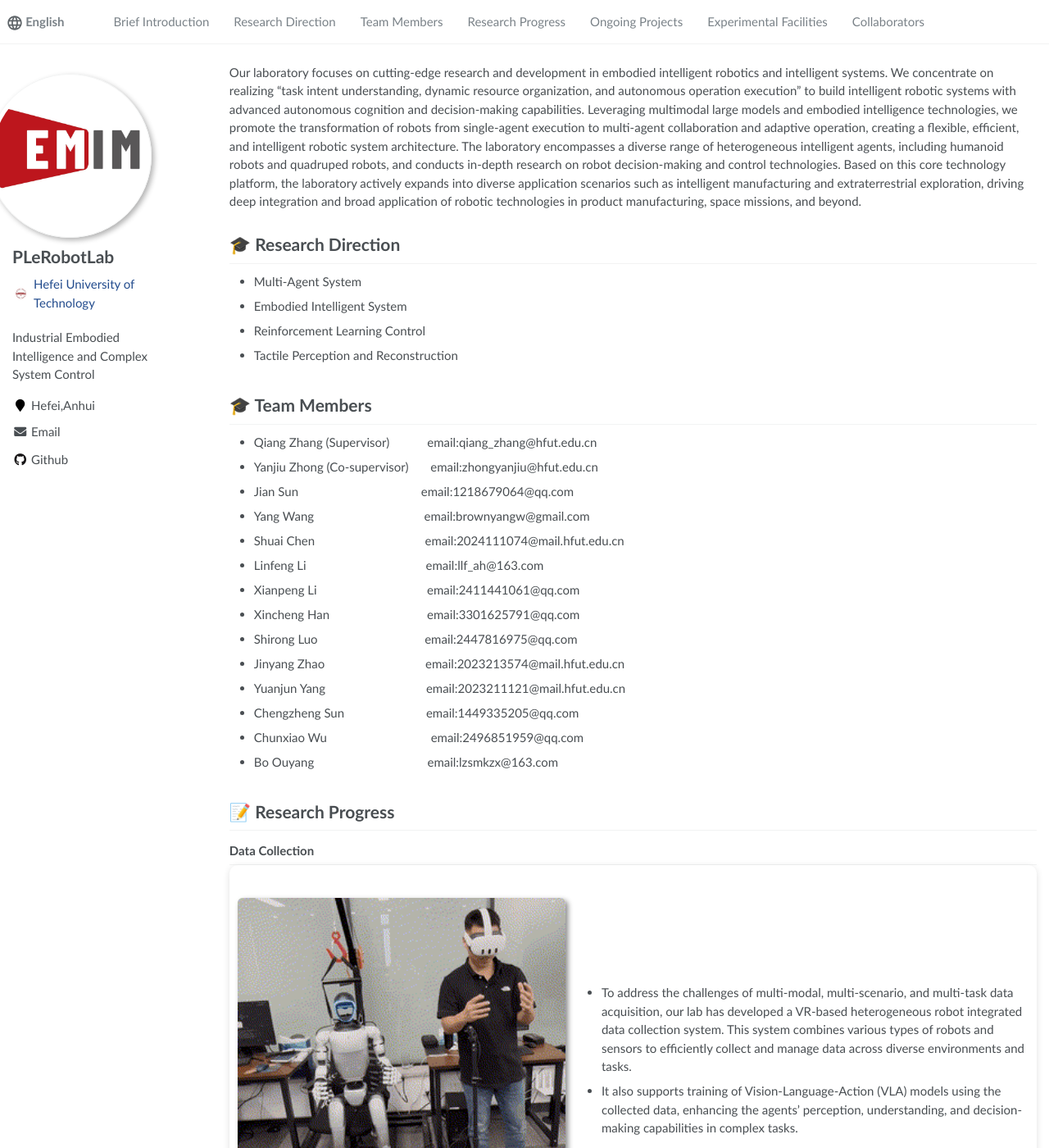
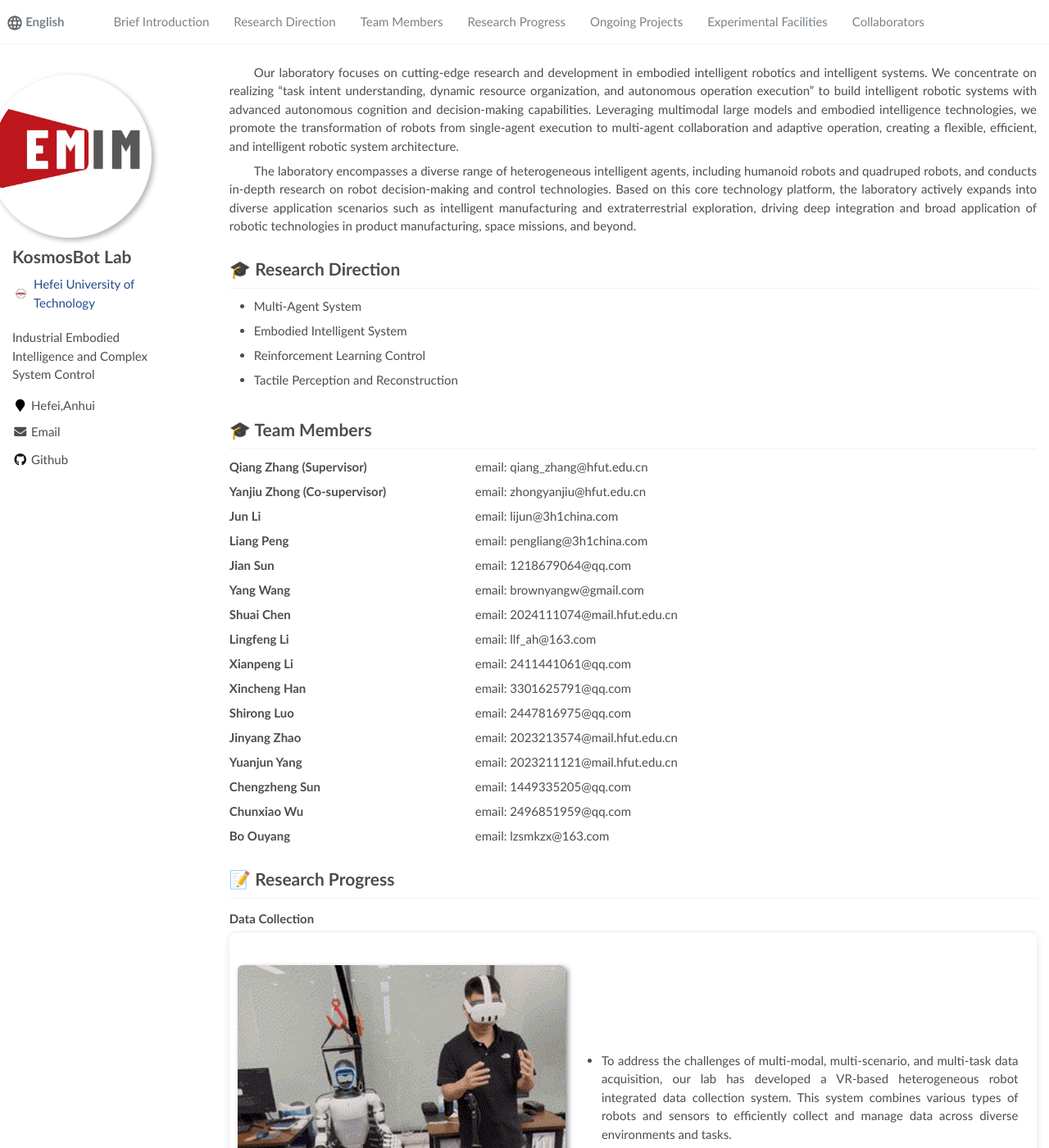
Before and after one commit to KosmoBots/KosmoBots.github.io, a Jekyll site: the page built from _pages/about.md, in a window 1280 px wide and 1400 px high. Shown: the whole window at 82% size. Built offline with Jekyll 4.4.1, drawn with Linux system fonts in a browser that asks for light colours.

Commit message:
修改了文字右边不对齐等格式问题

```diff
--- a/_config.yml
+++ b/_config.yml
@@ -21,7 +21,7 @@ baidu_site_verification  :  # get baidu_site_verification from https://ziyuan.ba
 
 # Site Author
 author:
-  name             : "PLeRobotLab"
+  name             : "KosmosBot Lab"
   avatar           : "images/logo.jpg"
   bio              : "Hefei University of Technology"
   location         : "Hefei,Anhui"
--- a/_pages/about.md
+++ b/_pages/about.md
@@ -17,8 +17,13 @@ redirect_from:
 
 <span class='anchor' id='about-me'></span>
 
-Our laboratory focuses on cutting-edge research and development in embodied intelligent robotics and intelligent systems. We concentrate on realizing “task intent understanding, dynamic resource organization, and autonomous operation execution” to build intelligent robotic systems with advanced autonomous cognition and decision-making capabilities. Leveraging multimodal large models and embodied intelligence technologies, we promote the transformation of robots from single-agent execution to multi-agent collaboration and adaptive operation, creating a flexible, efficient, and intelligent robotic system architecture.
-The laboratory encompasses a diverse range of heterogeneous intelligent agents, including humanoid robots and quadruped robots, and conducts in-depth research on robot decision-making and control technologies. Based on this core technology platform, the laboratory actively expands into diverse application scenarios such as intelligent manufacturing and extraterrestrial exploration, driving deep integration and broad application of robotic technologies in product manufacturing, space missions, and beyond.
+<p style="text-indent: 2em; text-align: justify; word-break: break-word;">
+    Our laboratory focuses on cutting-edge research and development in embodied intelligent robotics and intelligent systems. We concentrate on realizing “task intent understanding, dynamic resource organization, and autonomous operation execution” to build intelligent robotic systems with advanced autonomous cognition and decision-making capabilities. Leveraging multimodal large models and embodied intelligence technologies, we promote the transformation of robots from single-agent execution to multi-agent collaboration and adaptive operation, creating a flexible, efficient, and intelligent robotic system architecture.
+</p>
+
+<p style="text-indent: 2em; text-align: justify; word-break: break-word;">
+    The laboratory encompasses a diverse range of heterogeneous intelligent agents, including humanoid robots and quadruped robots, and conducts in-depth research on robot decision-making and control technologies. Based on this core technology platform, the laboratory actively expands into diverse application scenarios such as intelligent manufacturing and extraterrestrial exploration, driving deep integration and broad application of robotic technologies in product manufacturing, space missions, and beyond.
+</p>
 
 <span class='anchor' id='-gzsx'></span>
 
@@ -31,20 +36,72 @@ The laboratory encompasses a diverse range of heterogeneous intelligent agents,
 <span class='anchor' id='-xl'></span>
 
 # 🎓 Team Members
-- Qiang Zhang&nbsp;(Supervisor)&nbsp;&nbsp;&nbsp;&nbsp;&nbsp;&nbsp;&nbsp;&nbsp;&nbsp;&nbsp;&nbsp;&nbsp;email:qiang_zhang@hfut.edu.cn
-- Yanjiu Zhong&nbsp;(Co-supervisor)&nbsp;&nbsp;&nbsp;&nbsp;&nbsp;&nbsp;&nbsp;email:zhongyanjiu@hfut.edu.cn
-- Jian Sun&nbsp;&nbsp;&nbsp;&nbsp;&nbsp;&nbsp;&nbsp;&nbsp;&nbsp;&nbsp;&nbsp;&nbsp;&nbsp;&nbsp;&nbsp;&nbsp;&nbsp;&nbsp;&nbsp;&nbsp;&nbsp;&nbsp;&nbsp;&nbsp;&nbsp;&nbsp;&nbsp;&nbsp;&nbsp;&nbsp;&nbsp;&nbsp;&nbsp;&nbsp;&nbsp;&nbsp;&nbsp;&nbsp;&nbsp;email:1218679064@qq.com
-- Yang Wang&nbsp;&nbsp;&nbsp;&nbsp;&nbsp;&nbsp;&nbsp;&nbsp;&nbsp;&nbsp;&nbsp;&nbsp;&nbsp;&nbsp;&nbsp;&nbsp;&nbsp;&nbsp;&nbsp;&nbsp;&nbsp;&nbsp;&nbsp;&nbsp;&nbsp;&nbsp;&nbsp;&nbsp;&nbsp;&nbsp;&nbsp;&nbsp;&nbsp;&nbsp;&nbsp;email:brownyangw@gmail.com
-- Shuai Chen&nbsp;&nbsp;&nbsp;&nbsp;&nbsp;&nbsp;&nbsp;&nbsp;&nbsp;&nbsp;&nbsp;&nbsp;&nbsp;&nbsp;&nbsp;&nbsp;&nbsp;&nbsp;&nbsp;&nbsp;&nbsp;&nbsp;&nbsp;&nbsp;&nbsp;&nbsp;&nbsp;&nbsp;&nbsp;&nbsp;&nbsp;&nbsp;&nbsp;&nbsp;&nbsp;email:2024111074@mail.hfut.edu.cn
-- Linfeng Li&nbsp;&nbsp;&nbsp;&nbsp;&nbsp;&nbsp;&nbsp;&nbsp;&nbsp;&nbsp;&nbsp;&nbsp;&nbsp;&nbsp;&nbsp;&nbsp;&nbsp;&nbsp;&nbsp;&nbsp;&nbsp;&nbsp;&nbsp;&nbsp;&nbsp;&nbsp;&nbsp;&nbsp;&nbsp;&nbsp;&nbsp;&nbsp;&nbsp;&nbsp;&nbsp;&nbsp;&nbsp;&nbsp;email:llf_ah@163.com
-- Xianpeng Li&nbsp;&nbsp;&nbsp;&nbsp;&nbsp;&nbsp;&nbsp;&nbsp;&nbsp;&nbsp;&nbsp;&nbsp;&nbsp;&nbsp;&nbsp;&nbsp;&nbsp;&nbsp;&nbsp;&nbsp;&nbsp;&nbsp;&nbsp;&nbsp;&nbsp;&nbsp;&nbsp;&nbsp;&nbsp;&nbsp;&nbsp;&nbsp;&nbsp;&nbsp;&nbsp;email:2411441061@qq.com
-- Xincheng Han&nbsp;&nbsp;&nbsp;&nbsp;&nbsp;&nbsp;&nbsp;&nbsp;&nbsp;&nbsp;&nbsp;&nbsp;&nbsp;&nbsp;&nbsp;&nbsp;&nbsp;&nbsp;&nbsp;&nbsp;&nbsp;&nbsp;&nbsp;&nbsp;&nbsp;&nbsp;&nbsp;&nbsp;&nbsp;&nbsp;&nbsp;email:3301625791@qq.com
-- Shirong Luo&nbsp;&nbsp;&nbsp;&nbsp;&nbsp;&nbsp;&nbsp;&nbsp;&nbsp;&nbsp;&nbsp;&nbsp;&nbsp;&nbsp;&nbsp;&nbsp;&nbsp;&nbsp;&nbsp;&nbsp;&nbsp;&nbsp;&nbsp;&nbsp;&nbsp;&nbsp;&nbsp;&nbsp;&nbsp;&nbsp;&nbsp;&nbsp;&nbsp;&nbsp;email:2447816975@qq.com
-- Jinyang Zhao&nbsp;&nbsp;&nbsp;&nbsp;&nbsp;&nbsp;&nbsp;&nbsp;&nbsp;&nbsp;&nbsp;&nbsp;&nbsp;&nbsp;&nbsp;&nbsp;&nbsp;&nbsp;&nbsp;&nbsp;&nbsp;&nbsp;&nbsp;&nbsp;&nbsp;&nbsp;&nbsp;&nbsp;&nbsp;&nbsp;&nbsp;&nbsp;email:2023213574@mail.hfut.edu.cn
-- Yuanjun Yang&nbsp;&nbsp;&nbsp;&nbsp;&nbsp;&nbsp;&nbsp;&nbsp;&nbsp;&nbsp;&nbsp;&nbsp;&nbsp;&nbsp;&nbsp;&nbsp;&nbsp;&nbsp;&nbsp;&nbsp;&nbsp;&nbsp;&nbsp;&nbsp;&nbsp;&nbsp;&nbsp;&nbsp;&nbsp;&nbsp;&nbsp;&nbsp;email:2023211121@mail.hfut.edu.cn
-- Chengzheng Sun&nbsp;&nbsp;&nbsp;&nbsp;&nbsp;&nbsp;&nbsp;&nbsp;&nbsp;&nbsp;&nbsp;&nbsp;&nbsp;&nbsp;&nbsp;&nbsp;&nbsp;&nbsp;&nbsp;&nbsp;&nbsp;&nbsp;&nbsp;&nbsp;&nbsp;&nbsp;email:1449335205@qq.com
-- Chunxiao Wu&nbsp;&nbsp;&nbsp;&nbsp;&nbsp;&nbsp;&nbsp;&nbsp;&nbsp;&nbsp;&nbsp;&nbsp;&nbsp;&nbsp;&nbsp;&nbsp;&nbsp;&nbsp;&nbsp;&nbsp;&nbsp;&nbsp;&nbsp;&nbsp;&nbsp;&nbsp;&nbsp;&nbsp;&nbsp;&nbsp;&nbsp;&nbsp;&nbsp;email:2496851959@qq.com
-- Bo Ouyang&nbsp;&nbsp;&nbsp;&nbsp;&nbsp;&nbsp;&nbsp;&nbsp;&nbsp;&nbsp;&nbsp;&nbsp;&nbsp;&nbsp;&nbsp;&nbsp;&nbsp;&nbsp;&nbsp;&nbsp;&nbsp;&nbsp;&nbsp;&nbsp;&nbsp;&nbsp;&nbsp;&nbsp;&nbsp;&nbsp;&nbsp;&nbsp;&nbsp;&nbsp;&nbsp;&nbsp;email:lzsmkzx@163.com
+<ul class="team-list">
+  <li class="team-member">
+    <span class="name">Qiang Zhang (Supervisor)</span>
+    <span class="email">email: qiang_zhang@hfut.edu.cn</span>
+  </li>
+  <li class="team-member">
+    <span class="name">Yanjiu Zhong (Co-supervisor)</span>
+    <span class="email">email: zhongyanjiu@hfut.edu.cn</span>
+  </li>
+  <li class="team-member">
+    <span class="name">Jun Li</span>
+    <span class="email">email: lijun@3h1china.com</span>
+  </li>
+  <li class="team-member">
+    <span class="name">Liang Peng</span>
+    <span class="email">email: pengliang@3h1china.com</span>
+  </li>
+  <li class="team-member">
+    <span class="name">Jian Sun</span>
+    <span class="email">email: 1218679064@qq.com</span>
+  </li>
+  <li class="team-member">
+    <span class="name">Yang Wang</span>
+    <span class="email">email: brownyangw@gmail.com</span>
+  </li>
+  <li class="team-member">
+    <span class="name">Shuai Chen</span>
+    <span class="email">email: 2024111074@mail.hfut.edu.cn</span>
+  </li>
+  <li class="team-member">
+    <span class="name">Lingfeng Li</span>
+    <span class="email">email: llf_ah@163.com</span>
+  </li>
+  <li class="team-member">
+    <span class="name">Xianpeng Li</span>
+    <span class="email">email: 2411441061@qq.com</span>
+  </li>
+  <li class="team-member">
+    <span class="name">Xincheng Han</span>
+    <span class="email">email: 3301625791@qq.com</span>
+  </li>
+  <li class="team-member">
+    <span class="name">Shirong Luo</span>
+    <span class="email">email: 2447816975@qq.com</span>
+  </li>
+  <li class="team-member">
+    <span class="name">Jinyang Zhao</span>
+    <span class="email">email: 2023213574@mail.hfut.edu.cn</span>
+  </li>
+  <li class="team-member">
+    <span class="name">Yuanjun Yang</span>
+    <span class="email">email: 2023211121@mail.hfut.edu.cn</span>
+  </li>
+  <li class="team-member">
+    <span class="name">Chengzheng Sun</span>
+    <span class="email">email: 1449335205@qq.com</span>
+  </li>
+  <li class="team-member">
+    <span class="name">Chunxiao Wu</span>
+    <span class="email">email: 2496851959@qq.com</span>
+  </li>
+  <li class="team-member">
+    <span class="name">Bo Ouyang</span>
+    <span class="email">email: lzsmkzx@163.com</span>
+  </li>
+</ul>
 
 <span class='anchor' id='-lwzl'></span>
 
--- a/assets/css/main.scss
+++ b/assets/css/main.scss
@@ -72,6 +72,11 @@
     .paper-box-text{
         max-width: 100%;
         order: 1;
+        white-space: normal;        /* 允许换行 */
+        word-break: break-word;     /* 长单词/链接自动换行 */
+        overflow-wrap: break-word;  /* 兼容性写法 */
+        text-align: justify;
+        padding-right: 1.5em;
     }
 
     @include breakpoint($medium) {
@@ -85,6 +90,7 @@
         .paper-box-text{
             justify-content: left;
             padding-left: 2em;
+            padding-right: 1.5em;
             max-width: 60%;
             order: 2;
         }
@@ -93,6 +99,29 @@
 
 
 }
+
+.team-list {
+    list-style: none;
+    padding: 0;
+    margin: 0;
+  }
+
+  .team-member {
+    display: flex;
+    margin-bottom: 0.5em;
+    align-items: center;
+  }
+
+  .name {
+    width: 300px;
+    flex-shrink: 0;
+    font-weight: 600;
+    white-space: nowrap;
+  }
+
+  .email {
+    flex-grow: 1;
+  }
 
 .project-box {
     background-color: #f9f9f9;
```
